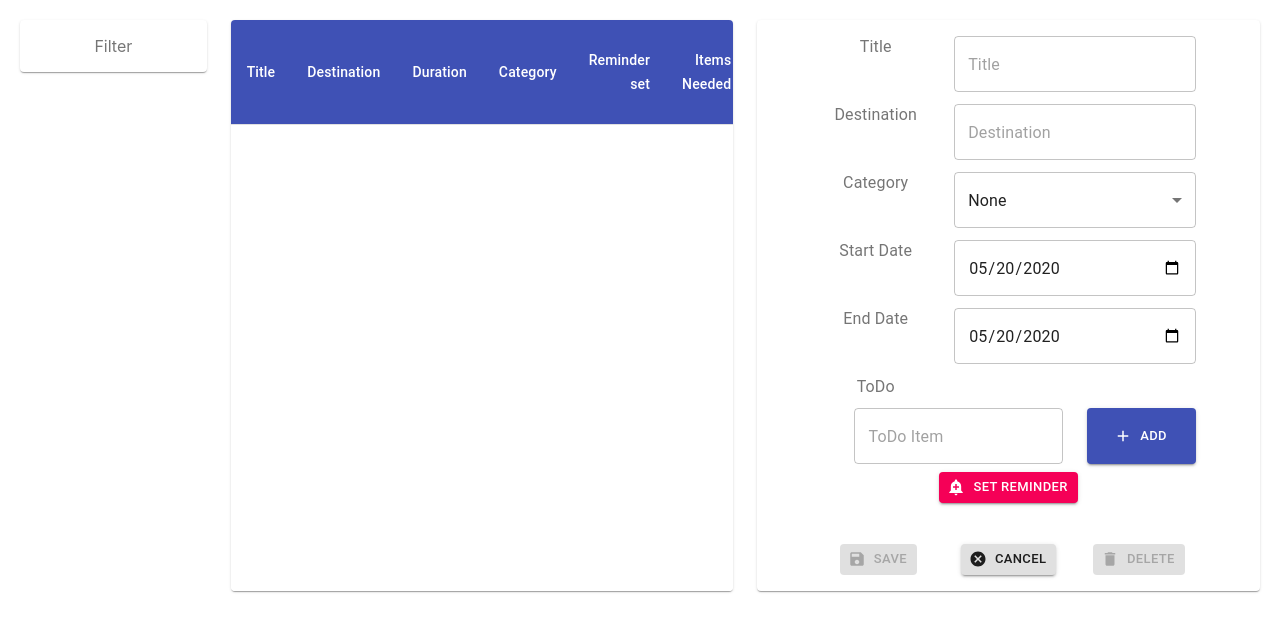
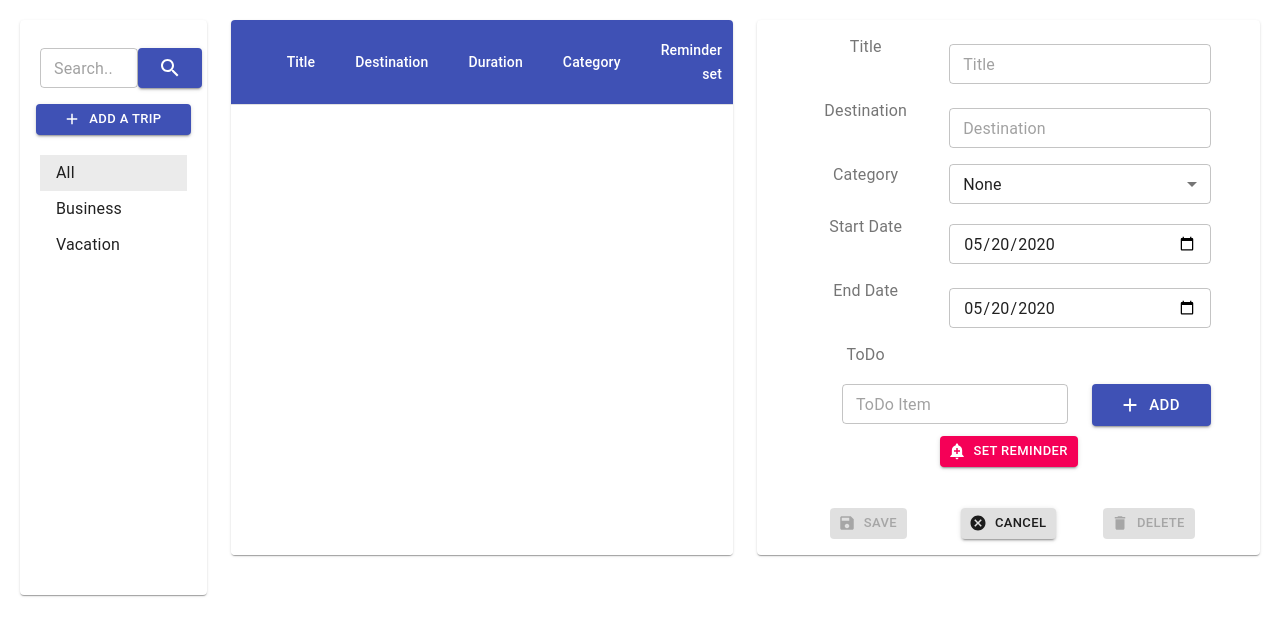
Before and after one commit to JackPriyan/Trip_app, a React (Create React App) app: page / in a window 1280 px wide. Shown: the top 636 px of the page. Built offline with nearby package versions, Linux system fonts and the light colour scheme.

Commit message:
Implemented filter panel UI with menu, add a trip  button, and search and implemented grid list item selection logics

```diff
--- a/src/Components/App/App.js
+++ b/src/Components/App/App.js
@@ -27,9 +27,7 @@ function App() {
     <div className={classes.root} style={{margin:'20px'}}>
       <Grid container spacing={3}>
         <Grid item xs={2}>
-          <Paper className={classes.paper}>
             <FilterPanel/>
-          </Paper>
         </Grid>
         <Grid item xs={5}>
             <ListPanel></ListPanel>
--- a/src/Components/DetailsForm/form.js
+++ b/src/Components/DetailsForm/form.js
@@ -225,7 +225,8 @@ class form extends Component {
                                         variant="outlined"
                                         value={this.state.title||''}
                                         onChange={(event) => handleChange("title", event)}
-                                        style={{width:'100%'}}/>
+                                        style={{width:'100%'}}
+                                        margin="dense"/>
                         </Grid>
                     </Grid>
                     <Grid container spacing={3}>
@@ -239,7 +240,8 @@ class form extends Component {
                                         variant="outlined"
                                         value={this.state.destination || ''}
                                         onChange={(event) => handleChange("destination", event)}
-                                        style={{width:'100%'}}/>
+                                        style={{width:'100%'}}
+                                        margin="dense"/>
                         </Grid>
                     </Grid>
                     <Grid container spacing={3}>
@@ -250,7 +252,8 @@ class form extends Component {
                         <FormControl variant="outlined" style={{width: '100%', textAlign:'left', alignContent:'left'}}>
                             <Select id="demo-simple-select-outlined"
                                     value={this.state.category}
-                                    onChange={(event) => handleChange("category", event)}>
+                                    onChange={(event) => handleChange("category", event)}
+                                    margin="dense">
                             <MenuItem value={0}>
                                 None
                             </MenuItem>
@@ -273,7 +276,8 @@ class form extends Component {
                                         defaultValue={this.state.todayDate}
                                         value={this.state.startDate}
                                         InputProps={{inputProps: { min: this.state.todayDate} }}
-                                        onChange={(event) => handleChange("startDate", event)}/>
+                                        onChange={(event) => handleChange("startDate", event)}
+                                        margin="dense"/>
                         </Grid>
                     </Grid>
                     <Grid container spacing={3}>
@@ -289,7 +293,8 @@ class form extends Component {
                                         type="date"
                                         value={this.state.endDate}
                                         InputProps={{inputProps: { min: this.state.startDate} }}
-                                        onChange={(event) => handleChange("endDate", event)}/>
+                                        onChange={(event) => handleChange("endDate", event)}
+                                        margin="dense"/>
                         </Grid>
                     </Grid>
                     <Grid container spacing={3}>
@@ -315,12 +320,14 @@ class form extends Component {
                                         placeholder="ToDo Item"
                                         variant="outlined"
                                         value={item.text || ''}
+                                        margin="dense"
                                         onChange={(event) => handleChange("updateToDoText", event, item.id)}/>
                         </Grid>
                         <Grid item xs={4}>
+                        <div style={{ paddingTop:'8px'}}>
                             <Button id={item.id}
-                                    style={{height: '100%', width: '100%'}}
-                                    size="small"
+                                    style={{width: '100%'}}
+                                    size="large"
                                     variant="contained"
                                     color="secondary"
                                     className={classes.button}
@@ -328,6 +335,7 @@ class form extends Component {
                                     onClick={(event) => handleChange("deleteTodo", event, item.id)}>
                                     Delete
                                 </Button>
+                            </div>
                         </Grid>
 
                     </Grid>)
@@ -341,19 +349,23 @@ class form extends Component {
                                         className={classes.formStyle}
                                         placeholder="ToDo Item"
                                         variant="outlined"
+                                        margin="dense"
                                     onChange={(event) => handleChange("newTodo", event)}
                                     value={this.state.newTodo || ''}/>
                         </Grid>
                         <Grid item xs={4} style={{width:'100%'}}>
-                            <Button style={{height: '100%', width: '100%'}}
-                                    size="small"
+                            <div style={{ paddingTop:'8px'}}>
+                            <Button style={{ width: '100%'}}
+                                    size="large"
                                     variant="contained"
                                     color="primary"
                                     className={classes.button}
                                     startIcon={<AddIcon />}
-                                    onClick={(event) => handleChange("addTodo", event)}>
+                                    onClick={(event) => handleChange("addTodo", event)}
+                                    margin="dense">
                                     Add
                                 </Button>
+                                </div>
                         </Grid>
                     </Grid>
                     <Grid container spacing={2}>
--- a/src/Components/FilterMenu/filter.js
+++ b/src/Components/FilterMenu/filter.js
@@ -1,12 +1,94 @@
 import React, {Component} from 'react';
+import Paper from '@material-ui/core/Paper';
+import Grid from '@material-ui/core/Grid';
+import TextField from '@material-ui/core/TextField';
+import SearchIcon from '@material-ui/icons/Search';
+import Button from '@material-ui/core/Button';
+import IconButton from '@material-ui/core/IconButton';
+import MenuItem from '@material-ui/core/MenuItem';
+import AddIcon from '@material-ui/icons/Add';
+import MenuList from '@material-ui/core/MenuList';
+import { spacing } from '@material-ui/system';
+import Box from '@material-ui/core/Box';
+import FormControl from '@material-ui/core/FormControl';
 
 export default class filter extends Component {
 
+    constructor(props){
+        super();
+        this.state = {};
+        const initialState = {searchText : '',
+                                categorySelected: 0
+                            };
+        this.state = {...initialState, initialState : initialState};
+    }
+
     render(){
+        const itemType = ["All","Business", "Vacation"]
+
+        const handleChange = (name, event, itemIndex = 0) => {
+            const value = event.target.value;
+            var newState;
+            switch(name){
+                case "searchText":
+                    newState = {
+                        ...this.state, searchText: value};
+                    break;
+                case "search":
+                    newState = {
+                        ...this.state, search: value};
+                    break;
+                case "menuChange":
+                    newState = {
+                        ...this.state, categorySelected: itemIndex};
+            }
+            this.setState({...newState});
+        }
         return(
-            <div>
-                Filter
-            </div>
+            <Paper style={{height:'100%', padding: '20px'}}>
+                <Grid container spacing={0}>
+                    <Grid item xs={8}>
+                        <TextField  id="outlined-basic"
+                            placeholder="Search.."
+                            variant="outlined"
+                            value={this.state.searchText ||''}
+                            onChange={(event) => handleChange("searchText", event)}
+                            style={{width:'100%'}}
+                            margin="dense"/>
+                    </Grid>
+                    <Grid item xs={4}>
+                        <div style={{ marginTop:'8px'}}>
+                        <Button     size="large"
+                                    variant="contained"
+                                    color="primary"
+                                    onClick={(event) => handleChange("search", event)}
+                                    style={{width:'25px', margin:'auto', paddingLeft:'0px',paddingRight:'0px'}}>
+                                        <SearchIcon/>
+                         </Button>
+                         </div>
+                    </Grid>
+                </Grid>
+
+                <Grid container spacing={1}>
+                <Box my={2} style={{ width: '100%'}}>
+                <Button style={{ width: '100%'}}
+                                    size="small"
+                                    variant="contained"
+                                    color="primary"
+                                    startIcon={<AddIcon />}
+                                    onClick={(event) => handleChange("addTodo", event)}>
+                                    Add A Trip
+                                </Button>
+                </Box>
+                </Grid>
+                <MenuList>
+                {itemType.map((item, index) =>
+                    <MenuItem key={item}
+                                selected={index === this.state.categorySelected}
+                                onClick={(event) => handleChange("menuChange", event, index)}>{item}</MenuItem>)}
+                </MenuList>
+
+            </Paper>
         );
     }
 }
--- a/src/Components/TripList/grid_list.js
+++ b/src/Components/TripList/grid_list.js
@@ -6,6 +6,7 @@ import TableContainer from '@material-ui/core/TableContainer';
 import TableHead from '@material-ui/core/TableHead';
 import TableRow from '@material-ui/core/TableRow';
 import Paper from '@material-ui/core/Paper';
+import Checkbox from '@material-ui/core/Checkbox';
 
 export default class grid_list extends Component {
 
@@ -15,11 +16,30 @@ export default class grid_list extends Component {
         items = JSON.parse(window.localStorage.getItem("TripList"));
         console.log("get List items => ",items)
         const initialState = {items : items?items:[]}
-        this.state = {...initialState, initialState : initialState};
+        this.state = {...initialState, initialState : initialState, itemSelected : -1};
     }
 
     render(){
-        const headers = ["Title", "Destination", "Duration", "Category", "Reminder set", "Items Needed", "Trip Planning State"];
+        const headers = ["","Title", "Destination", "Duration", "Category", "Reminder set", "Items Needed", "Trip Planning State"];
+
+        const handleChange = (name, event, itemIndex = 0) => {
+            const value = event.target.value;
+            var newState;
+            switch(name){
+                case "rowSelected":
+                    newState = {
+                        ...this.state, itemSelected: this.state.itemSelected === itemIndex ? -1 : itemIndex };
+                    break;
+                case "search":
+                    newState = {
+                        ...this.state, search: value};
+                    break;
+                case "menuChange":
+                    newState = {
+                        ...this.state, categorySelected: itemIndex};
+            }
+            this.setState({...newState});
+        }
 
         const checkDoneStatus = (todos) => {
             const doneList = todos.filter(todo=> todo.isDone);
@@ -37,9 +57,9 @@ export default class grid_list extends Component {
 
         return(
                   <TableContainer component={Paper} style={{height:'100%'}}>
-                    <Table aria-label="simple table" style={{ width: "auto", tableLayout: "auto" }}>
+                    <Table aria-label="simple table" size="small" style={{ width: "auto", tableLayout: "auto" }}>
                         <TableHead style={{height:'100%', backgroundColor: '#3f51b5', color: 'white'}}>
-                        <TableRow>
+                        <TableRow component="th" scope="row">
                         {headers.map((header)=>
                             <TableCell align="right" style={{color: 'white'}}>{header}</TableCell>
                         )
@@ -49,7 +69,17 @@ export default class grid_list extends Component {
                         <TableBody>
                         {
                             this.state.items.map((item, index)=>
-                            <TableRow key={index}>
+                            <TableRow key={index}
+                                        selected={index === this.state.itemSelected}
+                                        onClick={(event) => handleChange("rowSelected", event, index)}
+                                        component="th" scope="row">
+                                <TableCell >
+                                    <Checkbox
+                                        checked={index === this.state.itemSelected}
+                                        onChange={(event) => handleChange("rowSelected", event, index)}
+                                        inputProps={{ 'aria-label': 'select all desserts' }}
+                                    />
+                                </TableCell>
                                 <TableCell align="right">{item.title}</TableCell>
                                 <TableCell align="right">{item.destination}</TableCell>
                                 <TableCell align="right">{item.duration+(item.duration > 1? " Days": " Day" )}</TableCell>
```
